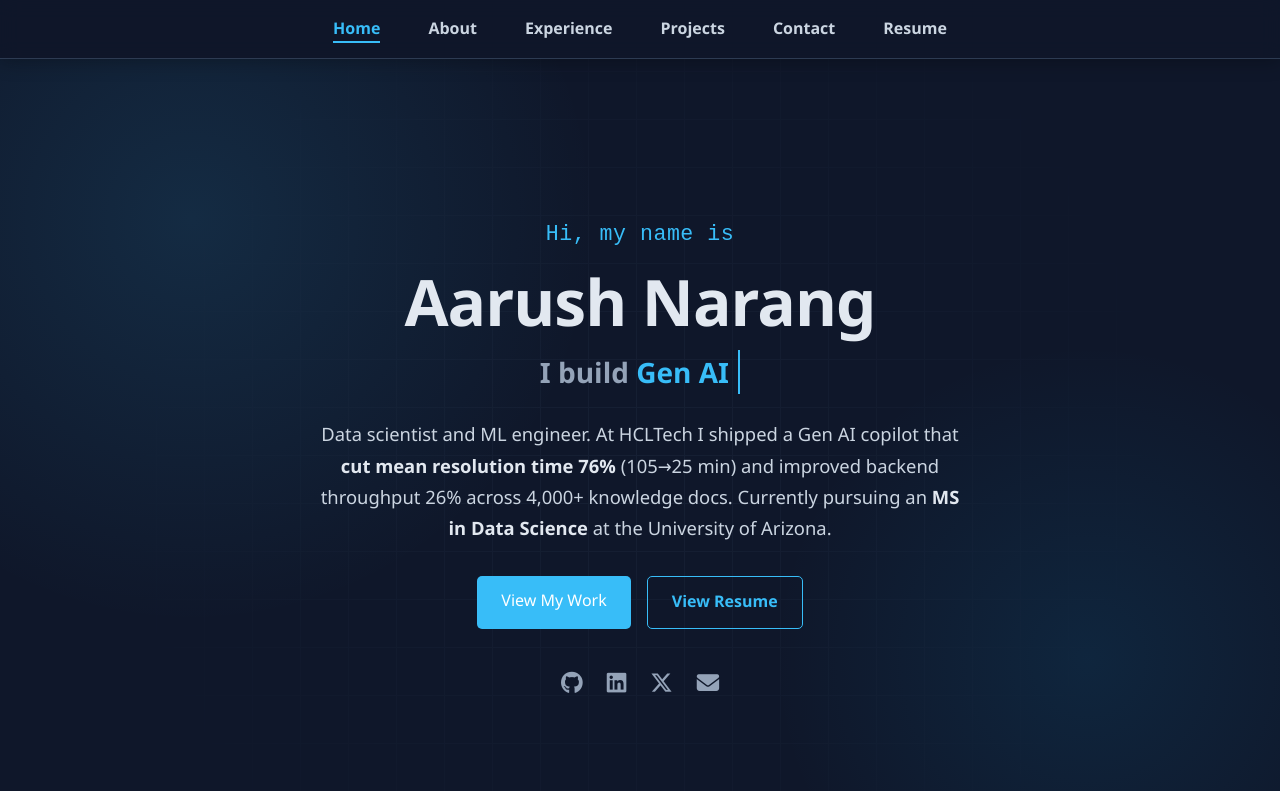
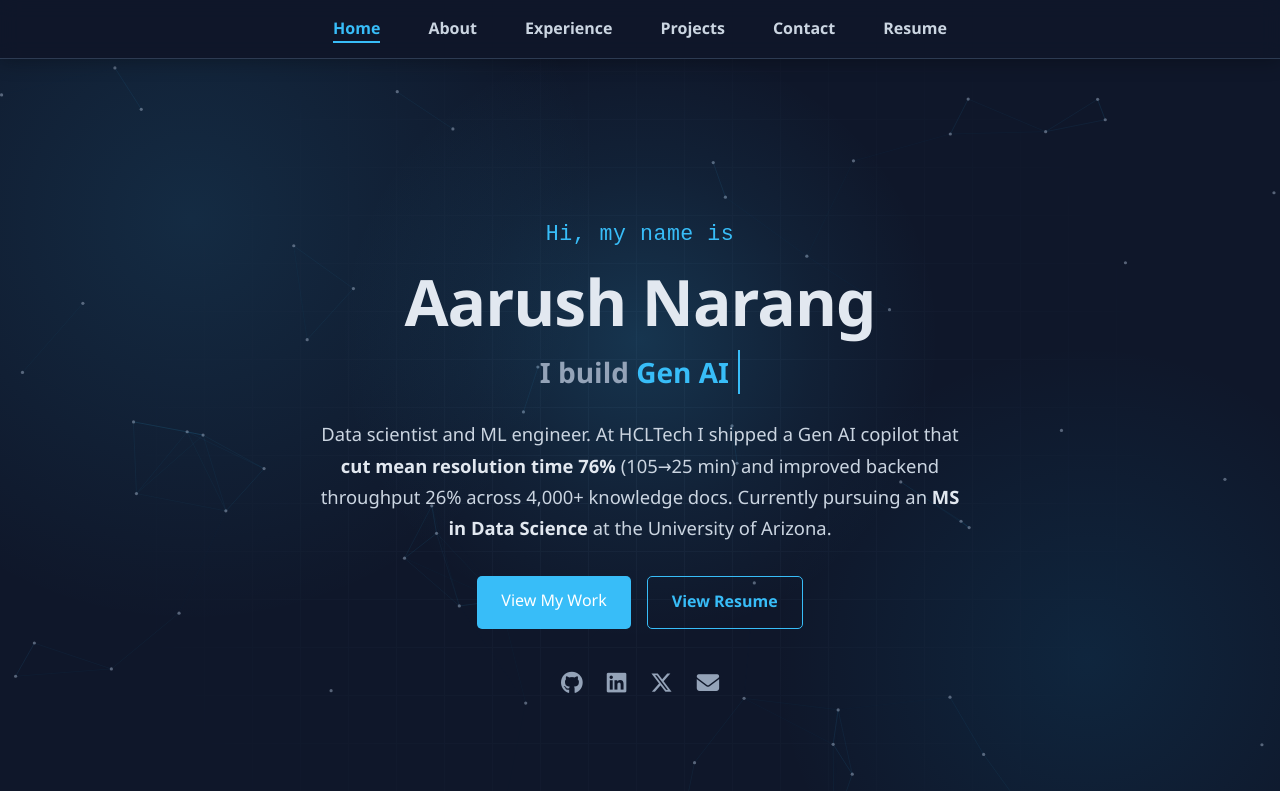
Before and after one commit to aarushnarang02/aarushnarang02.github.io, a website: page index.html in a window 1280 px wide. Shown: the top 791 px of the page. Drawn offline with Linux system fonts and the light colour scheme.

Commit message:
Add cursor spotlight + particle network to hero
Dependency-free canvas particle network with lines that connect to
the cursor, plus a cyan radial spotlight that tracks the pointer via
CSS vars. Respects prefers-reduced-motion and uses pointer-events:none
so it never blocks interaction. DPR-capped and particle count scales
with viewport for performance.

Co-Authored-By: Claude Opus 4.8 <noreply@anthropic.com>

```diff
--- a/index.html
+++ b/index.html
@@ -43,6 +43,8 @@
 
 <!-- Hero Section -->
 <header id="home">
+    <canvas id="hero-canvas" aria-hidden="true"></canvas>
+    <div class="hero-spotlight" aria-hidden="true"></div>
     <div class="hero-content">
         <p class="hero-eyebrow hero-anim">Hi, my name is</p>
         <h1 class="hero-anim">Aarush Narang</h1>
--- a/index.js
+++ b/index.js
@@ -112,6 +112,93 @@ document.addEventListener("DOMContentLoaded", () => {
         if (el) sectionObserver.observe(el);
     });
 
+    // Hero: cursor spotlight + particle network
+    const header = document.getElementById("home");
+    const canvas = document.getElementById("hero-canvas");
+    if (header && canvas && !prefersReducedMotion) {
+        const ctx = canvas.getContext("2d");
+        let w = 0, h = 0, dpr = Math.min(window.devicePixelRatio || 1, 2);
+        let particles = [];
+        const mouse = { x: -9999, y: -9999 };
+
+        const resize = () => {
+            w = header.clientWidth;
+            h = header.clientHeight;
+            canvas.width = w * dpr;
+            canvas.height = h * dpr;
+            canvas.style.width = w + "px";
+            canvas.style.height = h + "px";
+            ctx.setTransform(dpr, 0, 0, dpr, 0, 0);
+            const count = Math.min(90, Math.floor((w * h) / 16000));
+            particles = Array.from({ length: count }, () => ({
+                x: Math.random() * w,
+                y: Math.random() * h,
+                vx: (Math.random() - 0.5) * 0.35,
+                vy: (Math.random() - 0.5) * 0.35
+            }));
+        };
+        resize();
+        window.addEventListener("resize", resize);
+
+        // Spotlight follows cursor via CSS vars
+        header.addEventListener("pointermove", (e) => {
+            const r = header.getBoundingClientRect();
+            const px = e.clientX - r.left, py = e.clientY - r.top;
+            mouse.x = px; mouse.y = py;
+            header.style.setProperty("--mx", px + "px");
+            header.style.setProperty("--my", py + "px");
+        });
+        header.addEventListener("pointerleave", () => {
+            mouse.x = -9999; mouse.y = -9999;
+        });
+
+        const LINK_DIST = 130, MOUSE_DIST = 170;
+        const draw = () => {
+            ctx.clearRect(0, 0, w, h);
+            for (let i = 0; i < particles.length; i++) {
+                const p = particles[i];
+                p.x += p.vx; p.y += p.vy;
+                if (p.x < 0 || p.x > w) p.vx *= -1;
+                if (p.y < 0 || p.y > h) p.vy *= -1;
+
+                // links between particles
+                for (let j = i + 1; j < particles.length; j++) {
+                    const q = particles[j];
+                    const dx = p.x - q.x, dy = p.y - q.y;
+                    const d = Math.hypot(dx, dy);
+                    if (d < LINK_DIST) {
+                        ctx.strokeStyle = `rgba(56, 189, 248, ${0.12 * (1 - d / LINK_DIST)})`;
+                        ctx.lineWidth = 1;
+                        ctx.beginPath();
+                        ctx.moveTo(p.x, p.y);
+                        ctx.lineTo(q.x, q.y);
+                        ctx.stroke();
+                    }
+                }
+
+                // link to cursor
+                const mdx = p.x - mouse.x, mdy = p.y - mouse.y;
+                const md = Math.hypot(mdx, mdy);
+                if (md < MOUSE_DIST) {
+                    ctx.strokeStyle = `rgba(56, 189, 248, ${0.4 * (1 - md / MOUSE_DIST)})`;
+                    ctx.lineWidth = 1;
+                    ctx.beginPath();
+                    ctx.moveTo(p.x, p.y);
+                    ctx.lineTo(mouse.x, mouse.y);
+                    ctx.stroke();
+                }
+
+                // dot
+                ctx.fillStyle = "rgba(148, 163, 184, 0.55)";
+                ctx.beginPath();
+                ctx.arc(p.x, p.y, 1.6, 0, Math.PI * 2);
+                ctx.fill();
+            }
+            requestAnimationFrame(draw);
+        };
+        requestAnimationFrame(draw);
+    }
+
     // Scroll-triggered animations (Anima-style)
     if (prefersReducedMotion) return;
 
--- a/style.css
+++ b/style.css
@@ -336,6 +336,28 @@ header::before {
 @keyframes gridDrift {
     from { background-position: 0 0, 0 0; }
     to   { background-position: 48px 48px, 48px 48px; }
+}
+
+/* Cursor spotlight + particle canvas */
+#hero-canvas {
+    position: absolute;
+    inset: 0;
+    z-index: 0;
+    pointer-events: none;
+}
+
+.hero-spotlight {
+    position: absolute;
+    inset: 0;
+    z-index: 0;
+    pointer-events: none;
+    background: radial-gradient(
+        500px circle at var(--mx, 50%) var(--my, 35%),
+        rgba(56, 189, 248, 0.18),
+        rgba(56, 189, 248, 0.06) 35%,
+        transparent 60%
+    );
+    transition: background 0.12s ease-out;
 }
 
 .hero-content {
```
